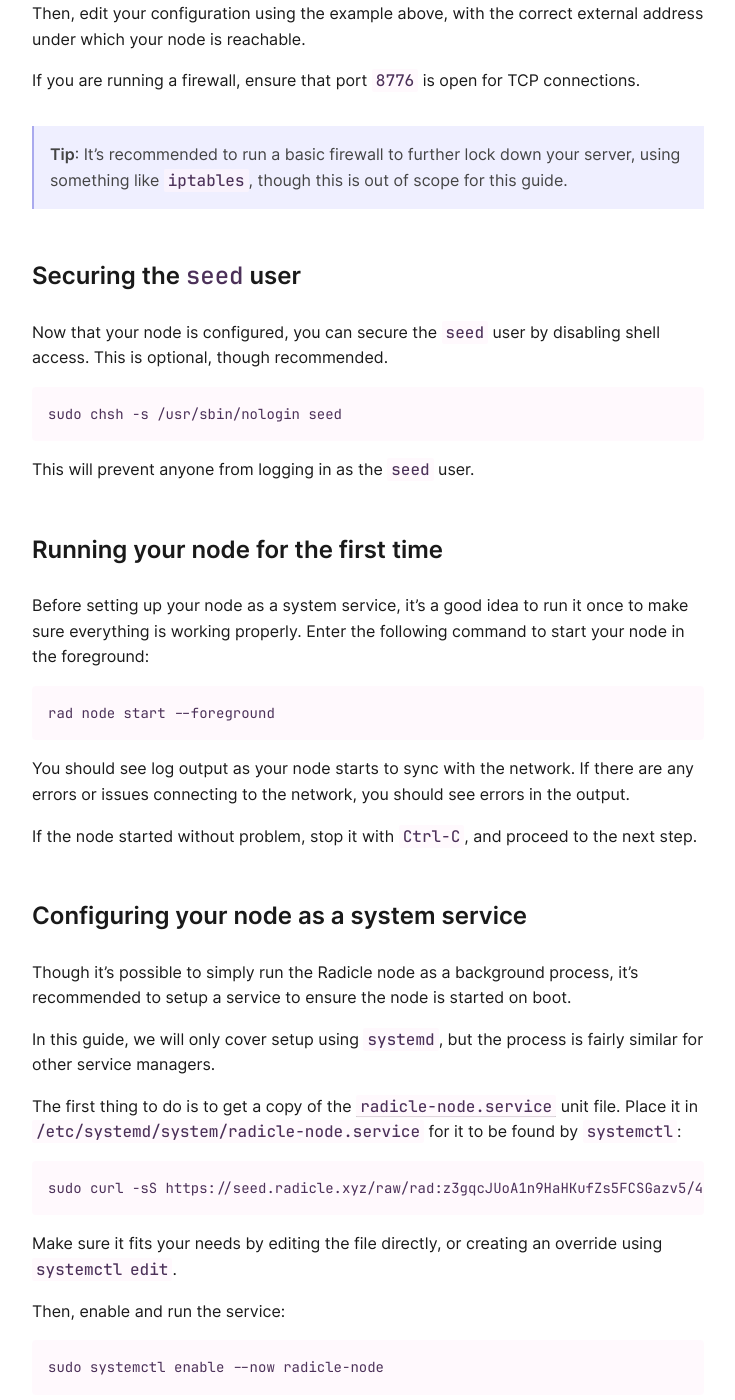
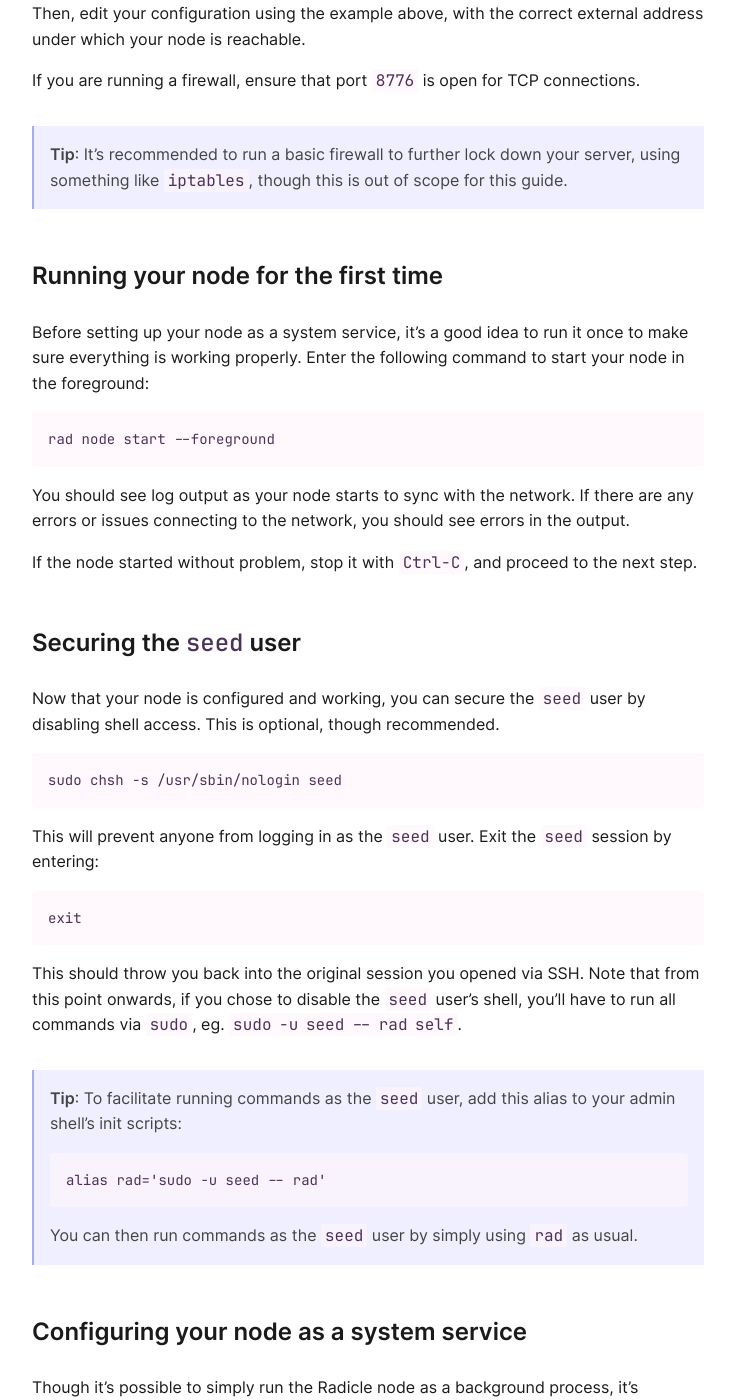
Before and after one commit to radicle-dev/radicle.xyz, a Jekyll site: the page built from _guides/seeder.md, in a window 1280 px wide and 1400 px high, scrolled down 5408 px. Shown: the whole window, without its empty margins (272-1007 px from the left). Built offline with Jekyll 4.4.1, drawn with Linux system fonts in a browser that asks for light colours; some of the changed text lies outside the part shown.

Commit message:
Improve seeder's guide

```diff
--- a/_guides/seeder.md
+++ b/_guides/seeder.md
@@ -217,6 +208,29 @@
 
 If the node started without problem, stop it with `Ctrl-C`, and proceed to the
 next step.
+
+### Securing the `seed` user
+
+Now that your node is configured and working, you can secure the `seed` user by
+disabling shell access. This is optional, though recommended.
+
+    sudo chsh -s /usr/sbin/nologin seed
+
+This will prevent anyone from logging in as the `seed` user. Exit the `seed`
+session by entering:
+
+    exit
+
+This should throw you back into the original session you opened via SSH. Note
+that from this point onwards, if you chose to disable the `seed` user's shell,
+you'll have to run all commands via `sudo`, eg. `sudo -u seed -- rad self`.
+
+> **Tip**: To facilitate running commands as the `seed` user, add this alias to
+> your admin shell's init scripts:
+>
+>     alias rad='sudo -u seed -- rad'
+>
+> You can then run commands as the `seed` user by simply using `rad` as usual.
 
 ### Configuring your node as a system service
 
@@ -419,8 +434,14 @@
 
     sudo apt-get install caddy
 
-Run `caddy version` to check the installation. Then, download the `caddy` unit
-file from Caddy's GitHub repository:
+If you're having trouble installing Caddy, check the [installation
+guide][caddy-install]. Once installed, run `caddy version` to ensure that
+everything was installed correctly.
+
+    caddy version
+    v2.6.4 h1:2hwYqiRwk1tf3VruhMpLcYTg+11fCdr8S3jhNAdnPy8=
+
+Then, download the `caddy` unit file from Caddy's GitHub repository:
 
     sudo curl https://raw.githubusercontent.com/caddyserver/dist/master/init/caddy.service -o /etc/systemd/system/caddy.service
 
--- a/assets/css/main.css
+++ b/assets/css/main.css
@@ -166,7 +166,7 @@
 }
 
 p code {
-  font-weight: 500;
+  font-weight: 400;
 }
 
 aside code {
```
Also changed, not shown: other parts of _guides/seeder.md (+8 -15 lines).
